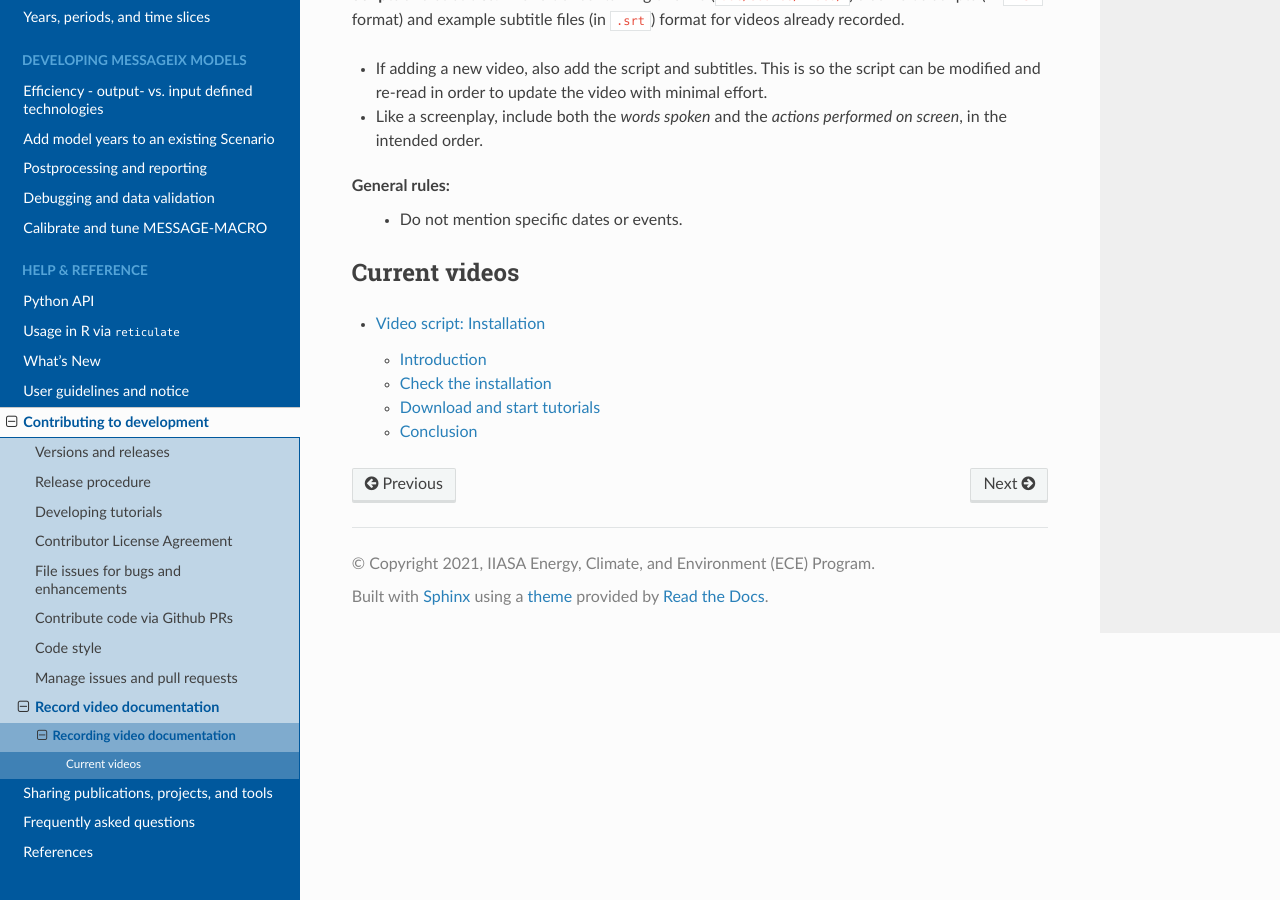
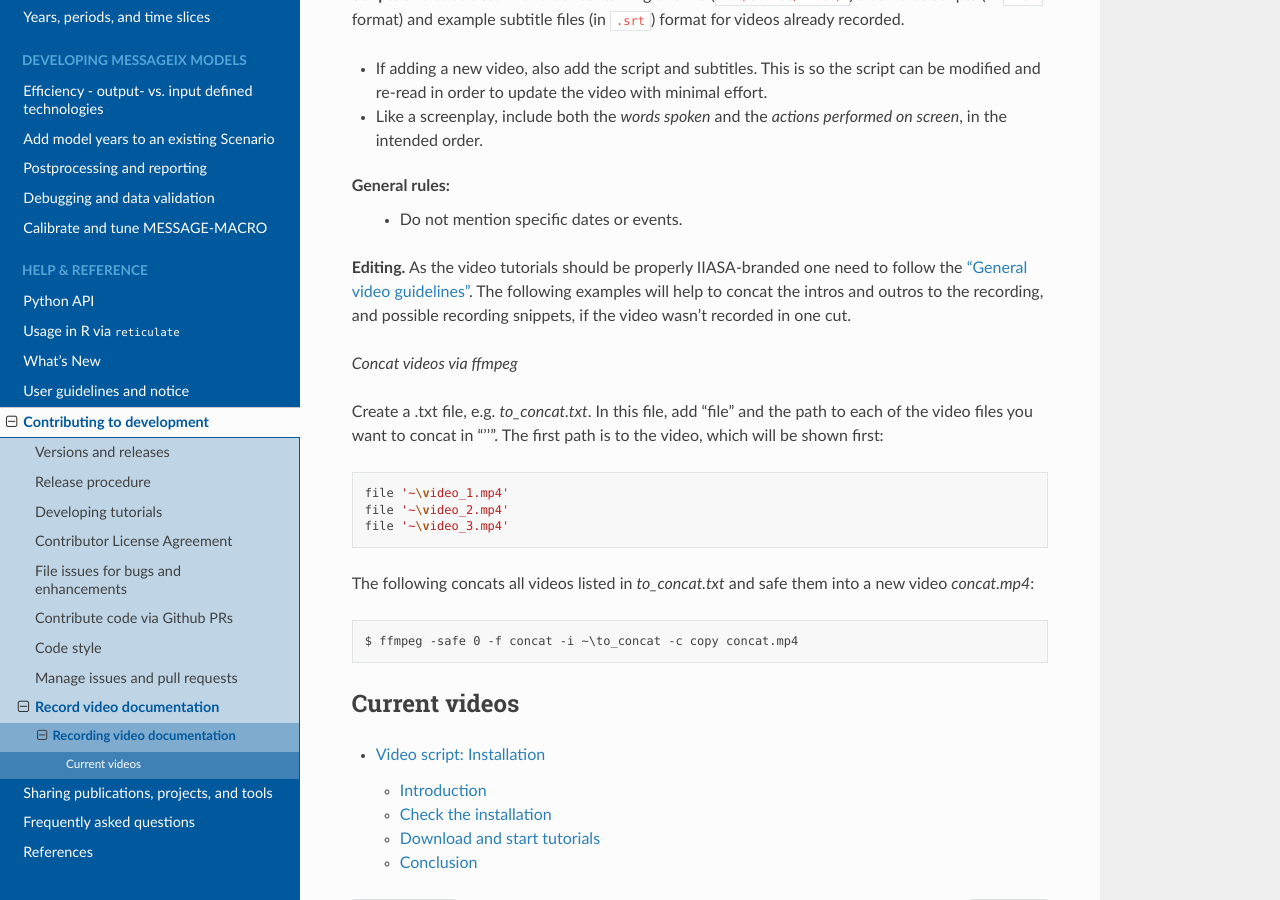
Before and after one commit to iiasa/message_ix, a Sphinx documentation site: the page built from doc/video/recording.rst, in a window 1280 px wide and 900 px high, scrolled down 665 px. Built offline with Sphinx 7.4.7 and the Read the Docs theme 2.0.0, drawn with Linux system fonts in a browser that asks for light colours; pages that are not in the unit, such as notebooks, are missing from menus.

Commit message:
Add editing

```diff
--- a/doc/video/recording.rst
+++ b/doc/video/recording.rst
@@ -31,6 +31,26 @@
 General rules:
   - Do not mention specific dates or events.
 
+**Editing.**
+As the video tutorials should be properly IIASA-branded one need to follow the `"General video guidelines" <https://iiasahub.sharepoint.com/:w:/r/sites/com/_layouts/15/Doc.aspx?sourcedoc=%7B674376E4-F94C-4C8B-967F-CF1238E6A4B7%7D&file=Video%20Guidelines.docx&action=default&mobileredirect=true&DefaultItemOpen=1>`_.
+The following examples will help to concat the intros and outros to the recording, and possible recording snippets, if the video wasn't recorded in one cut.
+
+*Concat videos via ffmpeg*
+
+Create a .txt file, e.g. *to_concat.txt*.
+In this file, add "file" and the path to each of the video files you want to concat in "''".
+The first path is to the video, which will be shown first::
+
+    file '~\video_1.mp4'
+    file '~\video_2.mp4'
+    file '~\video_3.mp4'
+
+The following concats all videos listed in *to_concat.txt* and safe them into a new video *concat.mp4*::
+
+    $ ffmpeg -safe 0 -f concat -i ~\to_concat -c copy concat.mp4
+
+
+
 Current videos
 ==============
 
```
